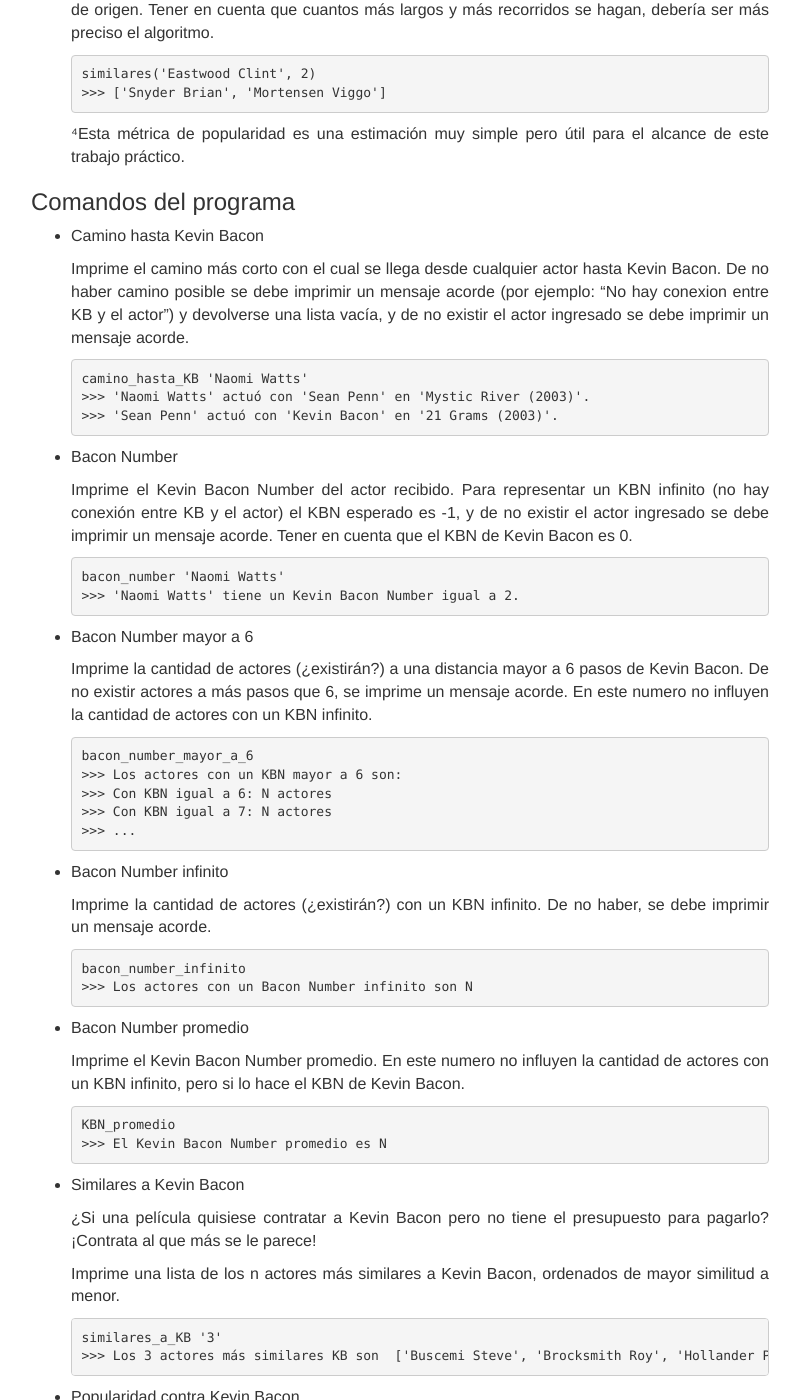
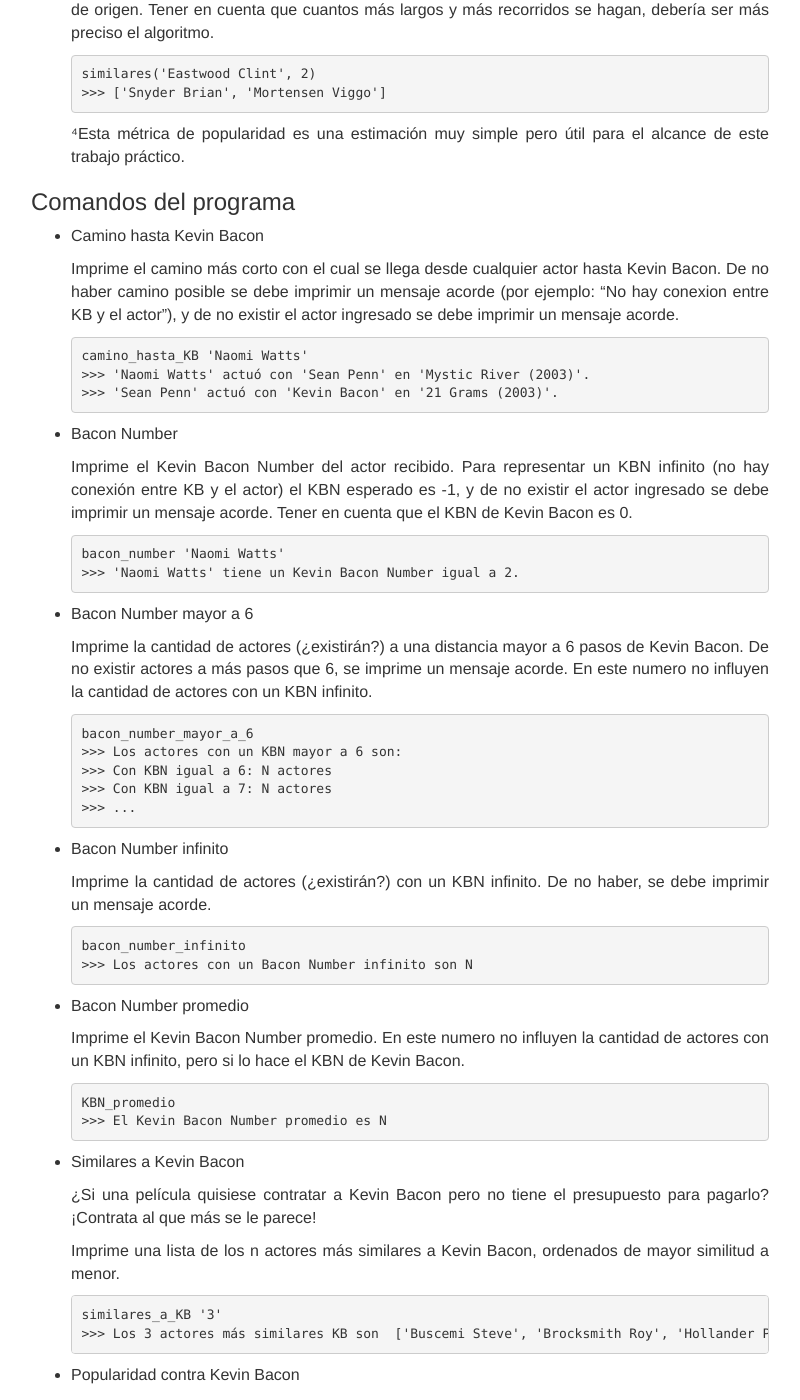
Before and after one commit to algoritmos-rw/algoritmos, a Jekyll site: the page built from static/tps/2017_2/tp3/index.md, in a window 1280 px wide and 1400 px high, scrolled down 3389 px. Shown: the whole window, without its empty margins (240-1040 px from the left). Built offline with Jekyll 4.4.1, drawn with Linux system fonts in a browser that asks for light colours; some of the changed text lies outside the part shown.

Commit message:
Camino KB no dice mas devolver lista vacia

````diff
--- a/static/tps/2017_2/tp3/index.md
+++ b/static/tps/2017_2/tp3/index.md
@@ -128,7 +128,7 @@ Se aclara previamente que no es necesario para el alcance de este TP hacer el gr
 
 * Camino hasta Kevin Bacon
 
-    Imprime el camino más corto con el cual se llega desde cualquier actor hasta Kevin Bacon. De no haber camino posible se debe imprimir un mensaje acorde (por ejemplo: "No hay conexion entre KB y el actor") y devolverse una lista vacía, y de no existir el actor ingresado se debe imprimir un mensaje acorde.
+    Imprime el camino más corto con el cual se llega desde cualquier actor hasta Kevin Bacon. De no haber camino posible se debe imprimir un mensaje acorde (por ejemplo: "No hay conexion entre KB y el actor"), y de no existir el actor ingresado se debe imprimir un mensaje acorde.
 ```
 camino_hasta_KB 'Naomi Watts'
 >>> 'Naomi Watts' actuó con 'Sean Penn' en 'Mystic River (2003)'.
@@ -185,7 +185,7 @@ similares_a_KB '3'
     Todo el mundo sabe que Kevin Bacon es el actor más popular de todos. Usando su popularidad como base, imprime en porcentaje cuán popular es el actor en comparación a KB. De no existir el actor ingresado, se debe imprimir un mensaje acorde y devolver None. Tener en cuenta que Kevin Bacon es un 100% de lo popular que es Kevin Bacon
 ```
 popularidad_contra_KB 'Pattinson Robert'
->>> 'Pattinson Robert' es un 6.02 % de lo popular que es Kevin Bacon
+>>> 'Pattinson Robert' es un 6.02% de lo popular que es Kevin Bacon
 ```
 
 * Estadísticas ³:
````
